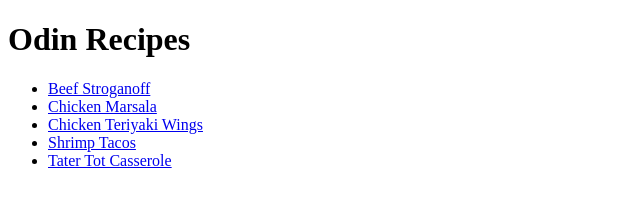
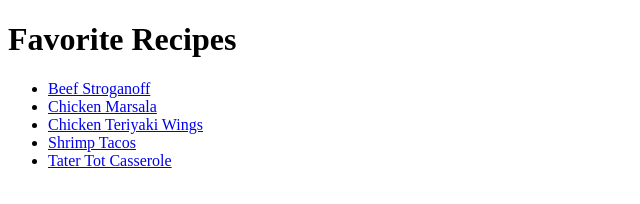
Before and after one commit to WertyCx/odin-recipes, a plain HTML site: page index.html in a window 1280 px wide. Shown: the whole page, without its empty margins (0-640 px from the left). Drawn offline with Linux system fonts and the light colour scheme.

Commit message:
added some small information to the README
changed the title and main header of the
index.html file

```diff
--- a/index.html
+++ b/index.html
@@ -6,13 +6,13 @@
         <meta charset="UTF-8">
         <meta name="viewport" content="width=device-width, initial-scale=1.0">
 
-        <title>OR Homepage</title>
+        <title>Recipe Homepage</title>
 
     </head>
 
     <body>
 
-        <h1>Odin Recipes</h1>
+        <h1>Favorite Recipes</h1>
 
         <ul>
             <li><a href="./recipes/beefstroganoff.html">Beef Stroganoff</a></li>
```
Also changed, not shown: 1 other file.
